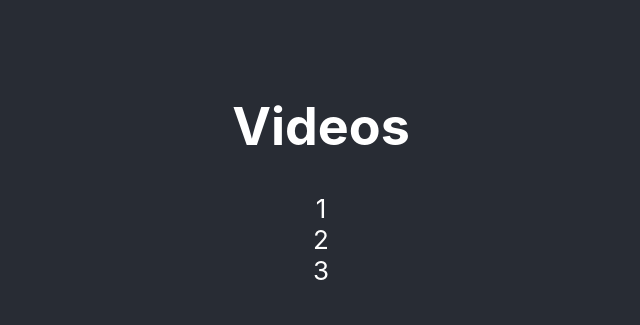
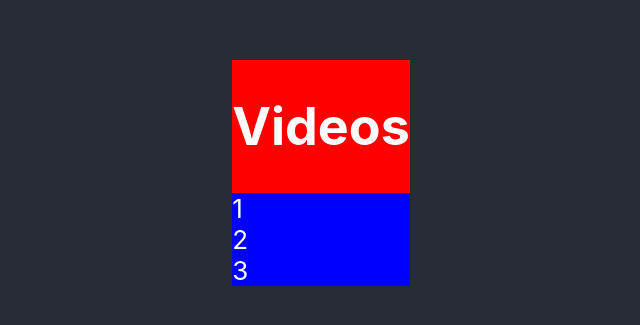
Before and after one commit to chadwhyte/focus, a React (Create React App) app: page / in a window 1280 px wide. Shown: the part 227-552 px from the top of the page, without its empty margins (319-959 px from the left). Built offline with nearby package versions, Linux system fonts and the light colour scheme.

Commit message:
Add style stubs for video components.

```diff
--- /dev/null
+++ b/src/components/video-list.css
@@ -0,0 +1,5 @@
+.video-list-container {
+  display: flex;
+  flex-direction: column;
+  background-color: red;
+}
--- a/src/components/video-list.tsx
+++ b/src/components/video-list.tsx
@@ -1,5 +1,6 @@
 import React, { FC, useEffect, useState } from 'react';
 import Video from './video';
+import './video-list.css';
 
 const VideoList : FC<{}> = () => {
     const [videos, setVideos] = useState([0]);
@@ -8,7 +9,7 @@ const VideoList : FC<{}> = () => {
     }, []);
 
     return (
-        <div>
+        <div className="video-list-container">
             <h1>Videos</h1>
             {videos.map((video) => {
                 return (
--- /dev/null
+++ b/src/components/video.css
@@ -0,0 +1,5 @@
+.video-container {
+  display: flex;
+  flex-direction: row;
+  background-color: blue;
+}
--- a/src/components/video.tsx
+++ b/src/components/video.tsx
@@ -1,4 +1,5 @@
 import React, { FC } from 'react';
+import './video.css';
 
 export interface IVideo {
     name: string;
@@ -6,7 +7,7 @@ export interface IVideo {
 
 export const Video : FC<IVideo> = (video: IVideo) => {
     return (
-        <div>
+        <div className="video-container">
             <span>{video.name}</span>
         </div>
     );
```
